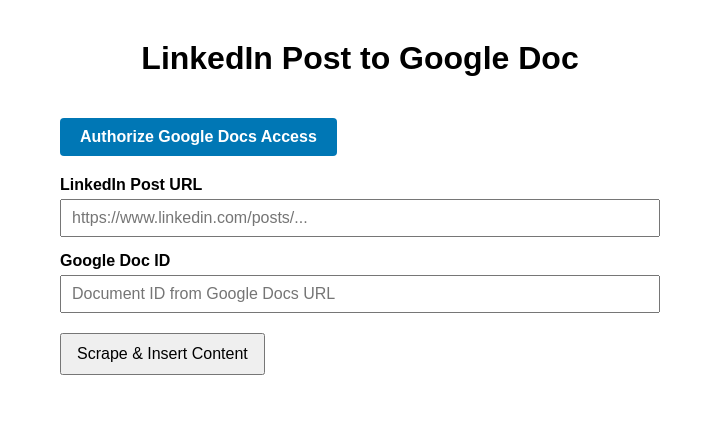
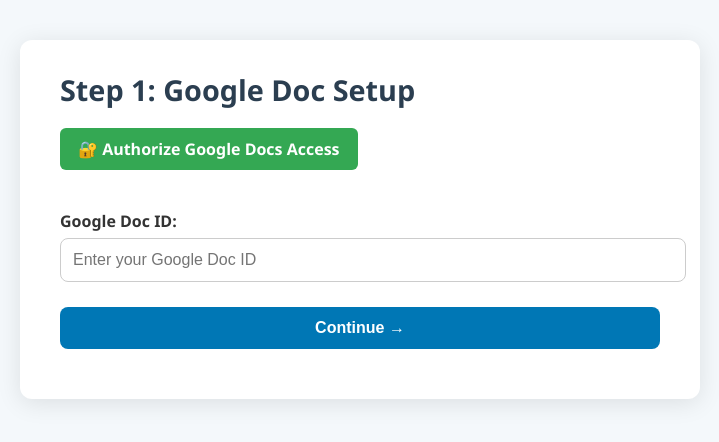
Before and after one commit to Moazam-Alii/linkedin-post-scrapper, a Flask app: page / in a window 1280 px wide. Shown: the top 442 px of the page, without its empty margins (280-999 px from the left). Run offline with Flask 3, Linux system fonts and the light colour scheme.

Commit message:
multi posts url deployment

```diff
--- a/linkedin_urls.txt
+++ /dev/null
@@ -1 +0,0 @@
-https://www.linkedin.com/posts/genai-works_artificialintelligence-llm-promptengineering-activity-7332813941892452355-Y9oW?utm_source=share&utm_medium=member_desktop&rcm=ACoAAFIYh28BIcdhV-JXjIOnOSPYi_zC5wm4oEg
--- a/main.py
+++ b/main.py
@@ -113,33 +113,55 @@
         return content, image_urls
 
 @app.route('/', methods=['GET', 'POST'])
-def index():
+def start():
+    if request.method == 'POST':
+        doc_id = request.form.get('google_doc_id')
+        if not doc_id:
+            flash("Please enter your Google Doc ID.", "error")
+            return redirect(url_for('start'))
+        session['doc_id'] = doc_id  # ✅ Save in session
+        return redirect(url_for('add_post'))
+
+    return render_template('start.html')
+
+
+@app.route('/add', methods=['GET', 'POST'])
+def add_post():
+    if 'doc_id' not in session:
+        flash("Please enter your Google Doc ID first.", "error")
+        return redirect(url_for('start'))
+
     if request.method == 'POST':
         linkedin_url = request.form.get('linkedin_url')
-        google_doc_id = request.form.get('google_doc_id')
-
-        if not linkedin_url or not google_doc_id:
-            flash("Please provide both LinkedIn URL and Google Doc ID.", "error")
-            return redirect(url_for('index'))
+        if not linkedin_url:
+            flash("Please enter a LinkedIn URL.", "error")
+            return redirect(url_for('add_post'))
 
         creds = get_credentials()
         if not creds:
-            flash("You must authenticate with Google first.", "error")
+            flash("Please authorize with Google.", "error")
             return redirect(url_for('authorize'))
 
-        raw_text, image_urls = asyncio.run(scrape_post_content(linkedin_url))
-        cleaned = clean_post_text(client, raw_text)
-        heading = generate_post_heading(client, cleaned)
+        try:
+            raw_text, image_urls = asyncio.run(scrape_post_content(linkedin_url))
+            cleaned = clean_post_text(client, raw_text)
+            heading = generate_post_heading(client, cleaned)
 
-        uploaded_images, failed_images = save_and_upload_images(
-            image_urls, folder="images", prefix=linkedin_url.split("/")[-1], creds=creds
-        )
+            uploaded_images, failed_images = save_and_upload_images(
+                image_urls, folder="images", prefix=linkedin_url.split("/")[-1], creds=creds
+            )
 
-        success, message = insert_text_and_images(google_doc_id, heading, cleaned, uploaded_images, failed_images, creds)
-        flash(message, "success" if success else "error")
-        return redirect(url_for('index'))
+            success, message = insert_text_and_images(
+                session['doc_id'], heading, cleaned, uploaded_images, failed_images, creds
+            )
 
-    return render_template('index.html')
+            flash("✅ Post added successfully!" if success else f"⚠️ {message}", "success" if success else "error")
+        except Exception as e:
+            flash(f"❌ Error: {e}", "error")
+
+        return redirect(url_for('add_post'))
+
+    return render_template('add_post.html')
 
 @app.route('/authorize')
 def authorize():
@@ -172,7 +194,8 @@
         token.write(creds.to_json())
 
     flash("✅ Google API credentials saved successfully.", "success")
-    return redirect(url_for('index'))
+    return redirect(url_for('start'))
+
 
 if __name__ == "__main__":
     app.run(debug=True)
--- /dev/null
+++ b/static/style.css
@@ -0,0 +1,147 @@
+body {
+    font-family: 'Segoe UI', sans-serif;
+    background: #f4f8fb;
+    margin: 0;
+    padding: 40px 20px;
+    display: flex;
+    justify-content: center;
+    align-items: flex-start;
+}
+
+.container {
+    background: #fff;
+    padding: 30px 40px;
+    border-radius: 12px;
+    box-shadow: 0 4px 24px rgba(0, 0, 0, 0.1);
+    width: 100%;
+    max-width: 600px;
+    position: relative;
+}
+
+h1 {
+    margin-top: 0;
+    font-size: 1.8rem;
+    color: #2b3e50;
+}
+
+p {
+    color: #666;
+}
+
+label {
+    display: block;
+    margin-top: 20px;
+    font-weight: 600;
+    color: #333;
+}
+
+input[type="text"] {
+    width: 100%;
+    padding: 12px;
+    margin-top: 6px;
+    border: 1px solid #ccc;
+    border-radius: 8px;
+    font-size: 1rem;
+}
+
+button {
+    margin-top: 25px;
+    width: 100%;
+    padding: 12px;
+    font-size: 1rem;
+    background-color: #0077b5;
+    color: white;
+    border: none;
+    border-radius: 8px;
+    font-weight: bold;
+    cursor: pointer;
+    transition: background 0.3s ease;
+}
+
+button:hover {
+    background-color: #005f8d;
+}
+
+button.secondary {
+    background: #888;
+    margin-top: 10px;
+}
+
+button.secondary:hover {
+    background: #555;
+}
+
+.authorize-btn {
+    display: inline-block;
+    background-color: #34a853;
+    color: white;
+    text-decoration: none;
+    padding: 10px 18px;
+    border-radius: 6px;
+    font-weight: bold;
+    margin-bottom: 20px;
+}
+
+.authorize-btn:hover {
+    background-color: #2b8c3c;
+}
+
+.messages {
+    margin-top: 20px;
+}
+
+.success {
+    background-color: #d4edda;
+    color: #155724;
+    padding: 10px 14px;
+    border-left: 5px solid #28a745;
+    border-radius: 6px;
+    margin-bottom: 12px;
+}
+
+.error, .warning {
+    background-color: #f8d7da;
+    color: #721c24;
+    padding: 10px 14px;
+    border-left: 5px solid #dc3545;
+    border-radius: 6px;
+    margin-bottom: 12px;
+}
+
+/* Loader */
+.loading-overlay {
+    display: none;
+    position: absolute;
+    top: 0; left: 0;
+    width: 100%; height: 100%;
+    background: rgba(255, 255, 255, 0.85);
+    border-radius: 12px;
+    z-index: 1000;
+    justify-content: center;
+    align-items: center;
+    flex-direction: column;
+}
+
+.loading-overlay.visible {
+    display: flex;
+}
+
+.spinner {
+    width: 40px;
+    height: 40px;
+    border: 6px solid #ccc;
+    border-top: 6px solid #0077b5;
+    border-radius: 50%;
+    animation: spin 1s linear infinite;
+    margin-bottom: 10px;
+}
+
+@keyframes spin {
+    to { transform: rotate(360deg); }
+}
+
+.loading-text {
+    font-weight: bold;
+    font-size: 1.1rem;
+    color: #333;
+}
--- a/templates/index.html
+++ b/templates/index.html
@@ -1,89 +1,16 @@
 <!DOCTYPE html>
-<html lang="en">
-<head>
-    <meta charset="UTF-8" />
-    <meta name="viewport" content="width=device-width, initial-scale=1" />
-    <title>LinkedIn Post to Google Doc</title>
-    <style>
-        body {
-            font-family: Arial, sans-serif;
-            margin: 40px auto;
-            max-width: 600px;
-            padding: 0 20px;
-        }
-        h1 {
-            text-align: center;
-        }
-        form {
-            margin-top: 20px;
-        }
-        label {
-            display: block;
-            margin-top: 15px;
-            font-weight: bold;
-        }
-        input[type="text"] {
-            width: 100%;
-            padding: 8px 10px;
-            margin-top: 5px;
-            box-sizing: border-box;
-            font-size: 1rem;
-        }
-        button {
-            margin-top: 20px;
-            padding: 10px 15px;
-            font-size: 1rem;
-            cursor: pointer;
-        }
-        .messages {
-            margin-top: 20px;
-        }
-        .success {
-            color: green;
-            margin-bottom: 10px;
-        }
-        .error {
-            color: red;
-            margin-bottom: 10px;
-        }
-        .authorize-btn {
-            display: inline-block;
-            margin-top: 20px;
-            background-color: #0077b5;
-            color: white;
-            text-decoration: none;
-            padding: 10px 20px;
-            border-radius: 4px;
-            font-weight: bold;
-        }
-        .authorize-btn:hover {
-            background-color: #005f8d;
-        }
-    </style>
-</head>
+<html>
+<head><title>Start - Enter Google Doc ID</title></head>
 <body>
-    <h1>LinkedIn Post to Google Doc</h1>
-
-    <a href="{{ url_for('authorize') }}" class="authorize-btn">Authorize Google Docs Access</a>
-
-    <form method="POST" action="{{ url_for('index') }}">
-        <label for="linkedin_url">LinkedIn Post URL</label>
-        <input type="text" id="linkedin_url" name="linkedin_url" placeholder="https://www.linkedin.com/posts/..." required />
-
-        <label for="google_doc_id">Google Doc ID</label>
-        <input type="text" id="google_doc_id" name="google_doc_id" placeholder="Document ID from Google Docs URL" required />
-
-        <button type="submit">Scrape & Insert Content</button>
+    <h2>Step 1: Enter Google Doc ID</h2>
+    <form method="POST">
+        <input type="text" name="google_doc_id" placeholder="Your Google Doc ID" required>
+        <button type="submit">Continue</button>
     </form>
-
-    <div class="messages">
-        {% with messages = get_flashed_messages(with_categories=true) %}
-            {% if messages %}
-                {% for category, message in messages %}
-                    <div class="{{ category }}">{{ message }}</div>
-                {% endfor %}
-            {% endif %}
-        {% endwith %}
-    </div>
+    {% with messages = get_flashed_messages(with_categories=true) %}
+        {% for category, message in messages %}
+            <p class="{{ category }}">{{ message }}</p>
+        {% endfor %}
+    {% endwith %}
 </body>
 </html>
--- /dev/null
+++ b/templates/start.html
@@ -0,0 +1,29 @@
+<!DOCTYPE html>
+<html lang="en">
+<head>
+    <meta charset="UTF-8">
+    <title>Step 1 – Enter Google Doc ID</title>
+    <link rel="stylesheet" href="{{ url_for('static', filename='style.css') }}">
+</head>
+<body>
+<div class="container">
+    <h1>Step 1: Google Doc Setup</h1>
+
+    <a href="{{ url_for('authorize') }}" class="authorize-btn">🔐 Authorize Google Docs Access</a>
+
+    <form method="POST">
+        <label for="google_doc_id">Google Doc ID:</label>
+        <input type="text" name="google_doc_id" id="google_doc_id" placeholder="Enter your Google Doc ID" required>
+        <button type="submit">Continue →</button>
+    </form>
+
+    <div class="messages">
+        {% with messages = get_flashed_messages(with_categories=true) %}
+            {% for category, message in messages %}
+                <div class="{{ category }}">{{ message }}</div>
+            {% endfor %}
+        {% endwith %}
+    </div>
+</div>
+</body>
+</html>
--- a/utils.py
+++ b/utils.py
@@ -8,7 +8,7 @@
         "like", "1h", "2h", "3h", "minutes ago", "contact us"
     ]
     prompt = f"""
-You are a smart content cleaner. Given the following LinkedIn post content, extract only the useful text that seems like the main body of the post. Ignore these keywords and metadata: {', '.join(unwanted)}.
+You are a smart content cleaner. Given the following LinkedIn post content, extract only the useful text that seems like the main body of the post try not to add the comments of the post also dont add the bio of profiles. Ignore these keywords and metadata: {', '.join(unwanted)}.
 
 --- Raw Text ---
 {text}
```
Also changed, not shown: templates/add_post.html (added, +45 -0 lines), token.json (+1 -1 lines), images/noaeshed_hereareafewsuccessmetricsthatareuselessactivity7290642616923127808XFSIutm_sourceshareutm_mediummember_desktoprcmACoAADAIL_4BF2Nd1zb1qwTmhOkN92FUSfMjvU_1.jpg (added).
